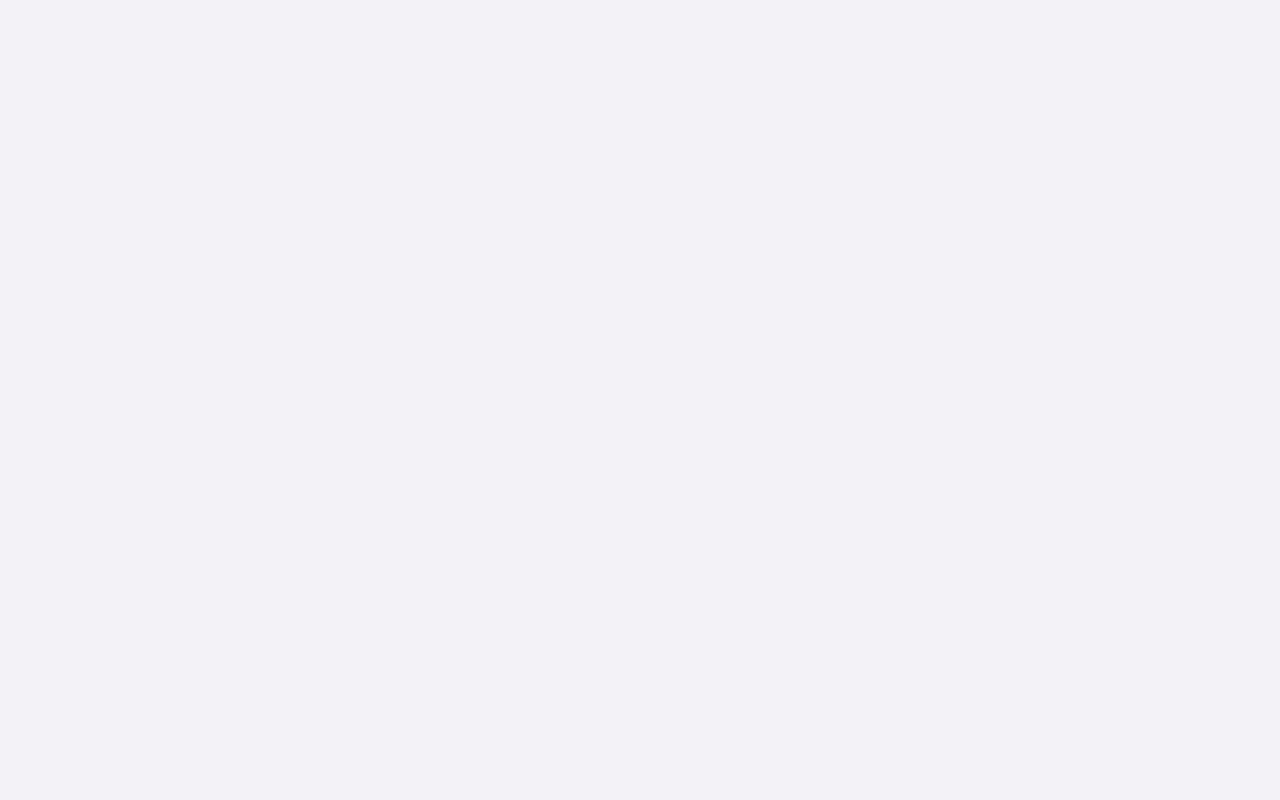
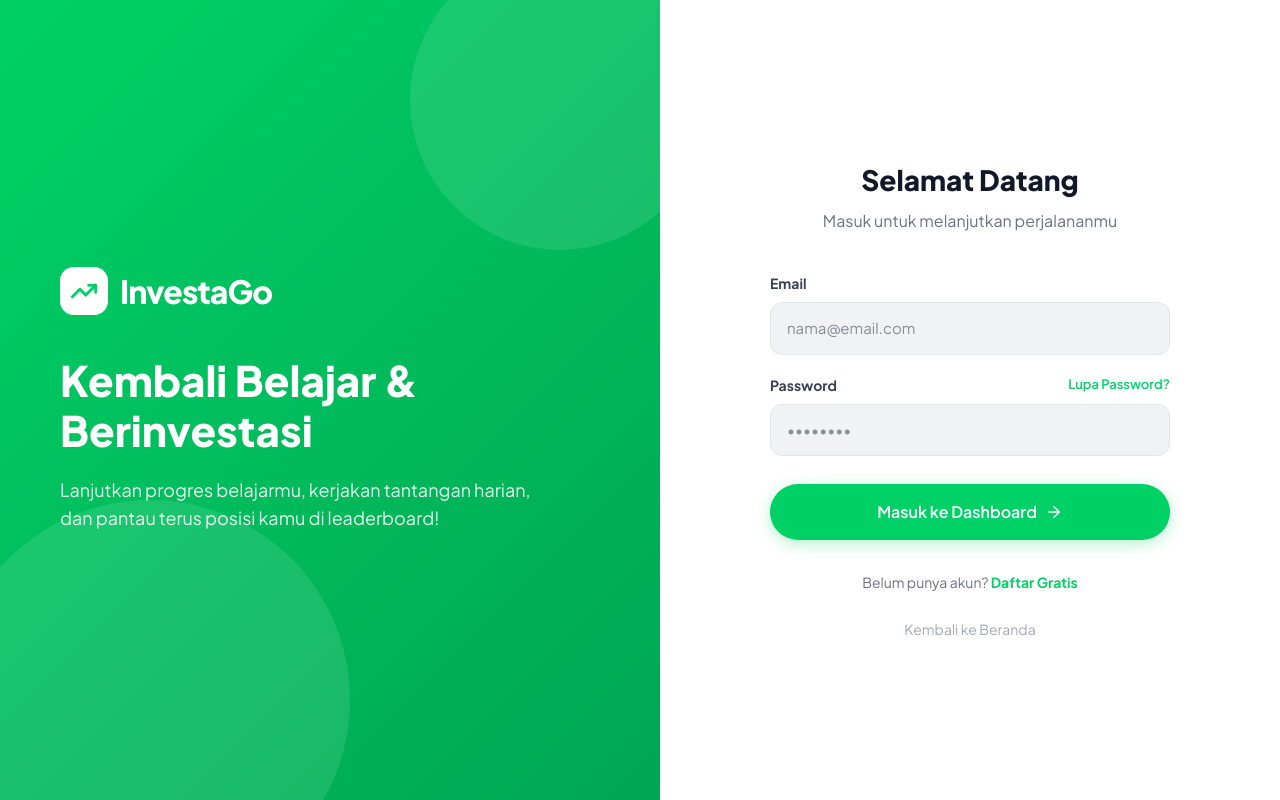
Before and after one commit to Marselsyah-s/investgo, a React (Vite) app: page /login in a window 1280 px wide. Before the commit this address had no page. Built offline with nearby package versions, Linux system fonts and the light colour scheme.

Commit message:
feat: Add login page and navigation

```diff
--- a/src/App.jsx
+++ b/src/App.jsx
@@ -1,5 +1,8 @@
-import { BrowserRouter, Routes, Route } from 'react-router-dom'
+import { BrowserRouter, Routes, Route, Navigate } from 'react-router-dom'
 import LandingPage from './pages/LandingPage'
+import Dashboard from './pages/Dashboard'
+import DashboardLayout from './components/DashboardLayout'
+import Login from './pages/Login'
 import './index.css'
 
 function App() {
@@ -7,6 +10,12 @@ function App() {
     <BrowserRouter>
       <Routes>
         <Route path="/" element={<LandingPage />} />
+        <Route path="/login" element={<Login />} />
+        <Route path="/register" element={<Login />} />
+        {/* Dashboard routes wrapped in Layout */}
+        <Route path="/dashboard" element={<DashboardLayout><Dashboard /></DashboardLayout>} />
+        {/* Redirect unknown routes for now */}
+        <Route path="*" element={<Navigate to="/" replace />} />
       </Routes>
     </BrowserRouter>
   )
--- a/src/components/Navbar.jsx
+++ b/src/components/Navbar.jsx
@@ -88,12 +88,12 @@ export default function Navbar() {
 
         {/* Desktop CTA */}
         <div style={{ display: 'flex', alignItems: 'center', gap: 10 }} className="desktop-nav">
-          <a href="/login" className="btn-outlined" style={{ padding: '9px 20px', fontSize: 14 }}>
+          <Link to="/login" className="btn-outlined" style={{ padding: '9px 20px', fontSize: 14 }}>
             Masuk
-          </a>
-          <a href="/register" className="btn-primary" style={{ padding: '10px 20px', fontSize: 14 }}>
+          </Link>
+          <Link to="/register" className="btn-primary" style={{ padding: '10px 20px', fontSize: 14 }}>
             Mulai Gratis
-          </a>
+          </Link>
         </div>
 
         {/* Mobile Menu Toggle */}
@@ -141,8 +141,8 @@ export default function Navbar() {
             </a>
           ))}
           <div style={{ display: 'flex', gap: 10, marginTop: 8 }}>
-            <a href="/login" className="btn-outlined" style={{ flex: 1, justifyContent: 'center' }}>Masuk</a>
-            <a href="/register" className="btn-primary" style={{ flex: 1, justifyContent: 'center' }}>Mulai Gratis</a>
+            <Link to="/login" className="btn-outlined" style={{ flex: 1, justifyContent: 'center' }}>Masuk</Link>
+            <Link to="/register" className="btn-primary" style={{ flex: 1, justifyContent: 'center' }}>Mulai Gratis</Link>
           </div>
         </div>
       )}
--- a/src/pages/LandingPage.jsx
+++ b/src/pages/LandingPage.jsx
@@ -94,9 +94,9 @@ function HeroSection() {
               Kuasai saham, reksa dana, dan kripto lewat modul interaktif, virtual trading simulator, dan sistem reward gamified — gratis selamanya.
             </p>
             <div style={{ display: 'flex', gap: 12, flexWrap: 'wrap' }}>
-              <a href="/register" className="btn-primary" style={{ fontSize: 15, padding: '13px 28px' }}>
+              <Link to="/register" className="btn-primary" style={{ fontSize: 15, padding: '13px 28px' }}>
                 Mulai Belajar Gratis <ArrowRight size={16} />
-              </a>
+              </Link>
               <a href="#how-it-works" className="btn-outlined" style={{ fontSize: 15, padding: '13px 28px' }}>
                 Lihat Cara Kerja
               </a>
@@ -354,9 +354,9 @@ function CTASection() {
             Bergabung dengan 50.000+ pelajar yang sudah menguasai dunia investasi bersama InvestaGo. Gratis selamanya!
           </p>
           <div style={{ display: 'flex', gap: 12, justifyContent: 'center', flexWrap: 'wrap' }}>
-            <a href="/register" className="btn-primary" style={{ fontSize: 15, padding: '14px 32px' }}>
+            <Link to="/register" className="btn-primary" style={{ fontSize: 15, padding: '14px 32px' }}>
               Daftar Sekarang — Gratis! <ArrowRight size={16} />
-            </a>
+            </Link>
           </div>
           <p style={{ fontSize: 13, color: '#a0a8b5', marginTop: 16 }}>Tidak perlu kartu kredit • Bisa mulai dalam 30 detik</p>
         </div>
--- /dev/null
+++ b/src/pages/Login.jsx
@@ -0,0 +1,156 @@
+import { useState } from 'react'
+import { useNavigate, Link } from 'react-router-dom'
+import { TrendingUp, ArrowRight } from 'lucide-react'
+
+export default function Login() {
+  const navigate = useNavigate()
+  const [loading, setLoading] = useState(false)
+
+  const handleLogin = (e) => {
+    e.preventDefault()
+    setLoading(true)
+    // Simulate API call
+    setTimeout(() => {
+      setLoading(false)
+      navigate('/dashboard')
+    }, 1000)
+  }
+
+  return (
+    <div style={{ minHeight: '100vh', display: 'flex', background: '#F0F2F5' }}>
+      {/* Left Side - Branding */}
+      <div style={{
+        flex: 1,
+        background: 'linear-gradient(135deg, #00D166, #00a652)',
+        display: 'flex',
+        flexDirection: 'column',
+        justifyContent: 'center',
+        padding: 60,
+        color: 'white',
+        position: 'relative',
+        overflow: 'hidden'
+      }}>
+        {/* Decorative elements */}
+        <div style={{ position: 'absolute', top: -50, right: -50, width: 300, height: 300, background: 'rgba(255,255,255,0.1)', borderRadius: '50%' }} />
+        <div style={{ position: 'absolute', bottom: -100, left: -50, width: 400, height: 400, background: 'rgba(255,255,255,0.1)', borderRadius: '50%' }} />
+
+        <div style={{ position: 'relative', zIndex: 1, maxWidth: 480 }}>
+          <div style={{ display: 'flex', alignItems: 'center', gap: 12, marginBottom: 40 }}>
+            <div style={{ width: 48, height: 48, borderRadius: 14, background: 'white', display: 'flex', alignItems: 'center', justifyContent: 'center' }}>
+              <TrendingUp size={28} color="#00D166" strokeWidth={2.5} />
+            </div>
+            <span style={{ fontWeight: 800, fontSize: 32, color: 'white', letterSpacing: '-1px' }}>
+              InvestaGo
+            </span>
+          </div>
+          <h1 style={{ fontSize: 42, fontWeight: 800, lineHeight: 1.2, marginBottom: 20 }}>
+            Kembali Belajar & Berinvestasi
+          </h1>
+          <p style={{ fontSize: 18, opacity: 0.9, lineHeight: 1.6 }}>
+            Lanjutkan progres belajarmu, kerjakan tantangan harian, dan pantau terus posisi kamu di leaderboard!
+          </p>
+        </div>
+      </div>
+
+      {/* Right Side - Form */}
+      <div style={{
+        flex: 1,
+        display: 'flex',
+        flexDirection: 'column',
+        justifyContent: 'center',
+        alignItems: 'center',
+        background: 'white',
+        padding: 40
+      }}>
+        <div style={{ width: '100%', maxWidth: 400 }}>
+          <div style={{ marginBottom: 40, textAlign: 'center' }}>
+            <h2 style={{ fontSize: 28, fontWeight: 800, color: '#111827', marginBottom: 8 }}>Selamat Datang</h2>
+            <p style={{ color: '#6b7280' }}>Masuk untuk melanjutkan perjalananmu</p>
+          </div>
+
+          <form onSubmit={handleLogin} style={{ display: 'flex', flexDirection: 'column', gap: 20 }}>
+            <div>
+              <label style={{ display: 'block', fontSize: 14, fontWeight: 700, color: '#374151', marginBottom: 8 }}>
+                Email
+              </label>
+              <input
+                type="email"
+                placeholder="nama@email.com"
+                required
+                style={{
+                  width: '100%', padding: '14px 16px', borderRadius: 12,
+                  border: '1.5px solid #e2e5ea', background: '#F0F2F5',
+                  fontSize: 15, color: '#1f2937', outline: 'none',
+                  transition: 'all 0.2s', fontFamily: 'inherit'
+                }}
+                onFocus={e => { e.target.style.borderColor = '#00D166'; e.target.style.background = 'white' }}
+                onBlur={e => { e.target.style.borderColor = '#e2e5ea'; e.target.style.background = '#F0F2F5' }}
+              />
+            </div>
+
+            <div>
+              <div style={{ display: 'flex', justifyContent: 'space-between', marginBottom: 8 }}>
+                <label style={{ fontSize: 14, fontWeight: 700, color: '#374151' }}>
+                  Password
+                </label>
+                <a href="#" style={{ fontSize: 13, color: '#00D166', fontWeight: 600, textDecoration: 'none' }}>
+                  Lupa Password?
+                </a>
+              </div>
+              <input
+                type="password"
+                placeholder="••••••••"
+                required
+                style={{
+                  width: '100%', padding: '14px 16px', borderRadius: 12,
+                  border: '1.5px solid #e2e5ea', background: '#F0F2F5',
+                  fontSize: 15, color: '#1f2937', outline: 'none',
+                  transition: 'all 0.2s', fontFamily: 'inherit'
+                }}
+                onFocus={e => { e.target.style.borderColor = '#00D166'; e.target.style.background = 'white' }}
+                onBlur={e => { e.target.style.borderColor = '#e2e5ea'; e.target.style.background = '#F0F2F5' }}
+              />
+            </div>
+
+            <button
+              type="submit"
+              disabled={loading}
+              className="btn-primary"
+              style={{ width: '100%', padding: '16px', fontSize: 16, marginTop: 8 }}
+            >
+              {loading ? 'Memproses...' : (
+                <>Masuk ke Dashboard <ArrowRight size={18} /></>
+              )}
+            </button>
+          </form>
+
+          <div style={{ marginTop: 32, textAlign: 'center', fontSize: 14, color: '#6b7280' }}>
+            Belum punya akun?{' '}
+            <Link to="/register" style={{ color: '#00D166', fontWeight: 700, textDecoration: 'none' }}>
+              Daftar Gratis
+            </Link>
+          </div>
+
+          <div style={{ marginTop: 24, textAlign: 'center' }}>
+            <Link to="/" style={{ color: '#a0a8b5', fontSize: 14, textDecoration: 'none' }}>
+              Kembali ke Beranda
+            </Link>
+          </div>
+        </div>
+      </div>
+
+      {/* Mobile styling override */}
+      <style>{`
+        @media (max-width: 768px) {
+          div[style*="flex: 1"] {
+            flex: none;
+            width: 100%;
+          }
+          div[style*="minHeight: '100vh'"] {
+            flex-direction: column;
+          }
+        }
+      `}</style>
+    </div>
+  )
+}
```
